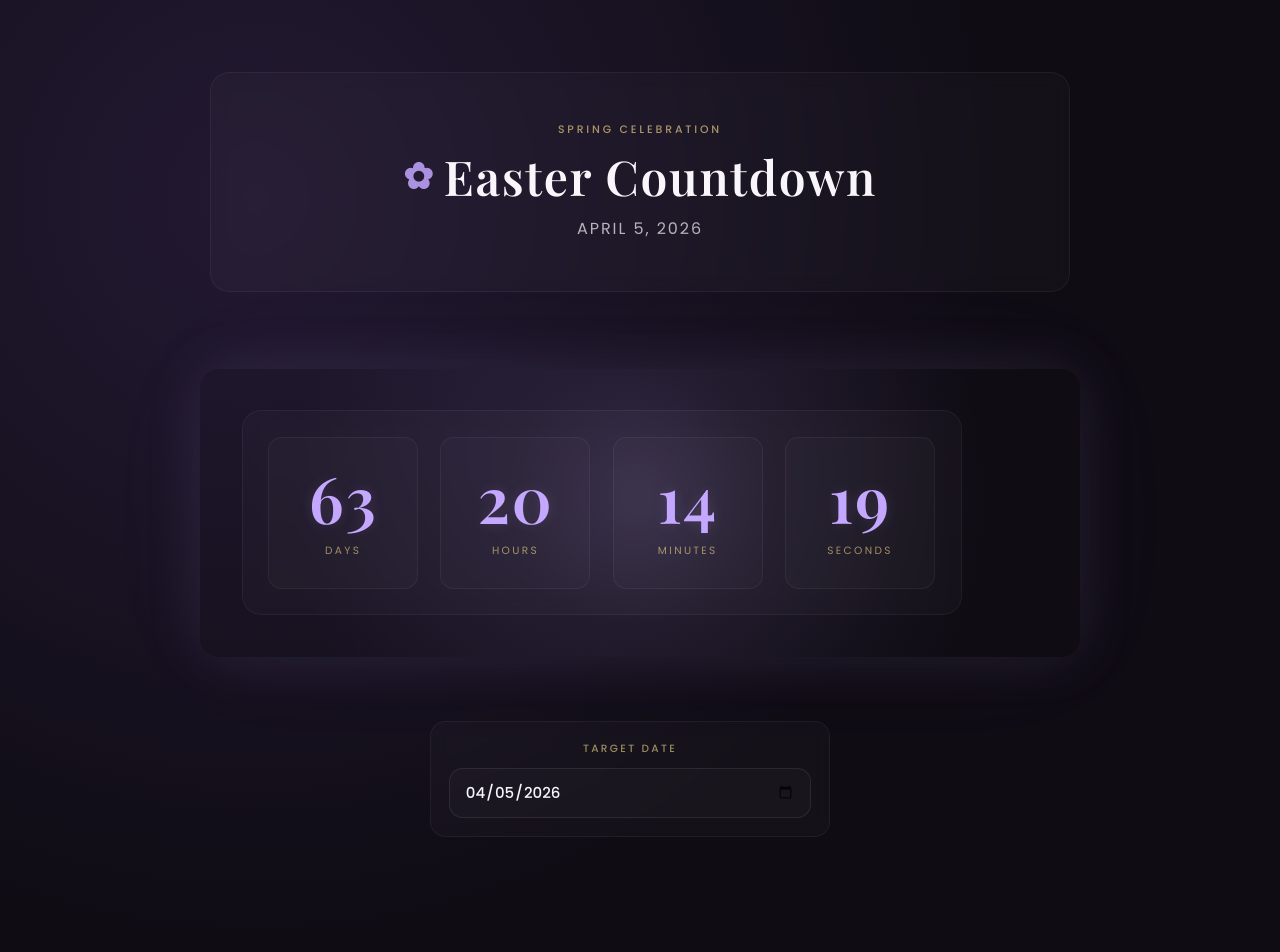
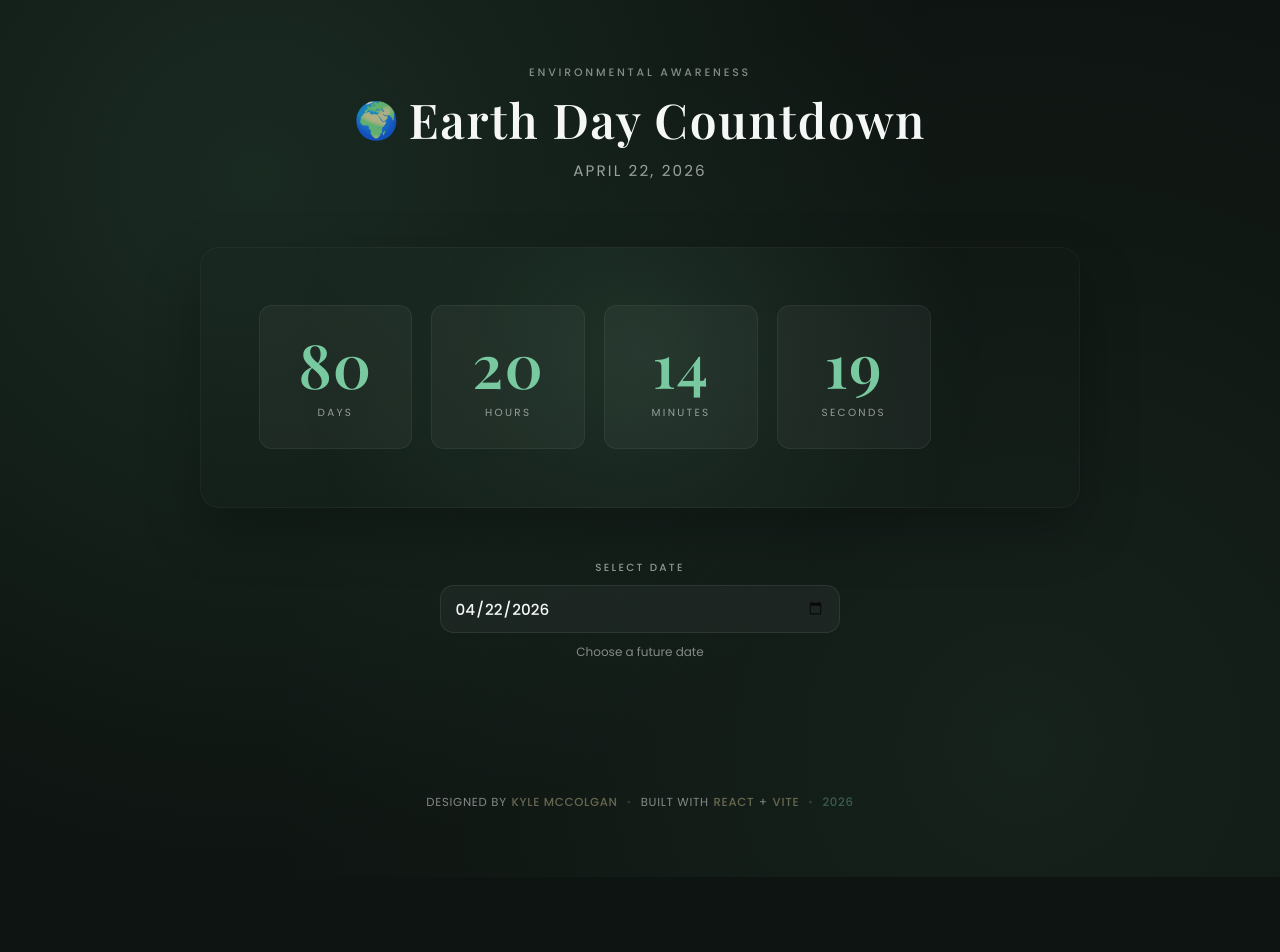
Before and after one commit to mcckyle/the-countdown, a React (Vite) app: page / in a window 1280 px wide. Shown: the top 952 px of the page. After the commit the page ends 877 px from the top, so only its background shows below. Built offline with nearby package versions, Linux system fonts and the light colour scheme.

Commit message:
Begin the Earth Day countdown.

```diff
--- a/index.html
+++ b/index.html
@@ -7,20 +7,20 @@
       content="width=device-width, initial-scale=1, viewport-fit=cover"
     />
 
-    <title>Easter Countdown • April 5, 2026</title>
+    <title>Earth Day Countdown • April 22, 2026</title>
     <meta
       name="description"
-      content="A simple, modern countdown leading to Easter Sunday on April 5, 2026."
+      content="A simple, modern countdown to Earth Day on April 22, 2026."
     />
 
     <!-- Open Graph Meta. -->
-    <meta property="og:title" content="Easter Countdown" />
-    <meta property="og:description" content="A modern countdown to Easter Sunday." />
+    <meta property="og:title" content="Earth Day Countdown" />
+    <meta property="og:description" content="A modern countdown to Earth Day." />
     <meta property="og:type" content="website" />
     <meta property="og:locale" content="en_US" />
 
     <!-- Theme. -->
-    <meta name="theme-color" content="#0f0c14" />
+    <meta name="theme-color" content="#0e1411" />
     <meta name="color-scheme" content="dark light" />
 
     <!-- Favicon Imports. -->
@@ -36,7 +36,7 @@
     />
 
     <!-- Prevent White Flash Before CSS Loads. -->
-    <style>html { background: #0f0c14; }</style>
+    <style>html { background: #0e1411; }</style>
   </head>
 
   <body>
--- a/src/App.css
+++ b/src/App.css
@@ -7,13 +7,19 @@
 {
     min-height: 100vh;
     display: flex;
+    justify-content: center;
+    padding: clamp(2rem, 5vw, 4rem) clamp(1.25rem, 4vw, 4rem);
+    color: var(--color-text);
+}
+.app-shell
+{
+    width: 100%;
+    max-width: 880px;
+
+    display: flex;
     flex-direction: column;
     align-items: center;
-
-    padding: clamp(2.5rem, 6vw, 4.5rem) clamp(1.5rem, 5vw, 5rem);
-    gap: clamp(3rem, 6vw, 5rem);
-
-    color: var(--color-text);
+    gap: clamp(2.75rem, 5vw, 4.25rem);
 }
 
 /* ====================================
@@ -21,15 +27,12 @@
 ======================================= */
 .main
 {
-    flex: 1;
     width: 100%;
-    max-width: 880px;
-
     display: flex;
     flex-direction: column;
     align-items: center;
 
-    gap: clamp(2.75rem, 5vw, 4.25rem);
+    gap: clamp(2.25rem, 4vw, 3.25rem);
     text-align: center;
 }
 
@@ -39,25 +42,27 @@
 .countdown-section
 {
     width: 100%;
-    padding: clamp(1.9rem, 4vw, 2.6rem);
+    padding: clamp(1.5rem, 3.5vw, 2.1rem);
     border-radius: var(--radius);
 
     background: radial-gradient(
-        circle at 50% 45%,
-        rgba(196, 167, 255, 0.18) 0%,
-        rgba(196, 167, 255, 0.08) 28%,
+        circle at 50% 40%,
+        rgba(120, 200, 160, 0.10),
+        rgba(120, 200, 160, 0.04) 35%,
         transparent 75%
     );
-    box-shadow: 0 0 60px rgba(196, 167, 255, 0.10),
-                0 0 120px rgba(196, 167, 255, 0.04);
+    border: 1px solid rgba(255, 255, 255, 0.04);
+    box-shadow: 0 22px 55px rgba(0, 0, 0, 0.25);
 
-    transition: transform var(--transition), box-shadow var(--transition);
+    transition: transform var(--transition),
+                box-shadow var(--transition),
+                border-color var(--transition);
 }
 
 /* ====================================
    Date Picker Section Styles.
 ======================================= */
-.date-section { width: 100%; max-width: 420px; }
+.date-section { width: 100%; max-width: 420px; display: flex; justify-content: center; }
 
 /* Hover Effect Styles. */
 @media (hover: hover)
@@ -65,8 +70,8 @@
     .countdown-section:hover
     {
         transform: translateY(-2px);
-        box-shadow: 0 0 80px rgba(196, 167, 255, 0.12),
-                    0 0 140px rgba(196, 167, 255, 0.06);
+        border-color: rgba(120, 200, 160, 0.18);
+        box-shadow: 0 26px 65px rgba(0, 0, 0, 0.28);
     }
 }
 
@@ -75,6 +80,7 @@
  ======================================= */
 @media (max-width: 900px)
 {
-    .main { gap: 2.5rem; }
-    .countdown-section { padding: 1.5rem; }
+    .app-shell { gap: 3rem; }
+    .main { gap: 2.2rem; }
+    .countdown-section { padding: 1.4rem; }
 }
--- a/src/App.jsx
+++ b/src/App.jsx
@@ -1,6 +1,6 @@
 //Filename: App.jsx
 //Author: Kyle McColgan
-//Date: 21 March 2026
+//Date: 10 April 2026
 //Description: This file contains the entry component for the Countdown React project.
 
 import { useState } from "react";
@@ -13,8 +13,8 @@ import "./App.css";
 
 function App()
 {
-  //Target date: Easter Sunday 2026 (April 5th, 2026).
-  const [targetDate, setTargetDate] = useState("2026-04-05T00:00:00");
+  //Target date: Earth Day 2026 (April 22nd, 2026).
+  const [targetDate, setTargetDate] = useState("2026-04-22T00:00:00");
   const today = new Date().toISOString().split("T")[0];
 
   const handleDateChange = (e) => {
@@ -28,6 +28,7 @@ function App()
 
     return (
       <div className="app">
+        <div className="app-shell">
           <Header />
 
           <main className="main">
@@ -46,6 +47,7 @@ function App()
 
           <Footer />
         </div>
+      </div>
     );
 }
 
--- a/src/components/Countdown/Countdown.css
+++ b/src/components/Countdown/Countdown.css
@@ -10,14 +10,10 @@
 
     display: grid;
     grid-template-columns: repeat(4, minmax(0, 1fr));
-    gap: clamp(0.9rem, 2.2vw, 1.4rem);
+    gap: clamp(0.85rem, 2vw, 1.2rem);
 
-    padding: clamp(1.2rem, 2.8vw, 1.6rem);
-
-    background: rgba(255, 255, 255, 0.025);
-    border: 1px solid rgba(255, 255, 255, 0.05);
+    padding: clamp(1.2rem, 2.5vw, 1.5rem);
     border-radius: var(--radius);
-    backdrop-filter: blur(8px);
 }
 
 /* ====================================
@@ -30,19 +26,18 @@
     align-items: center;
     justify-content: center;
 
-    min-height: clamp(8rem, 15vw, 9.5rem);
-    padding: clamp(1rem, 2.2vw, 1.25rem);
-
-    border-radius: calc(var(--radius) - 0.35rem);
-    border: 1px solid rgba(255, 255, 255, 0.05);
-    background: rgba(255, 255, 255, 0.02);
+    min-height: clamp(7.5rem, 14vw, 9rem);
+    padding: clamp(0.9rem, 2vw, 1.2rem);
+    border: 1px solid rgba(255, 255, 255, 0.06);
+    border-radius: calc(var(--radius) - 0.4rem);
+    background: var(--color-surface);
 
     transition: transform var(--transition),
                 border-color var(--transition),
                 background var(--transition);
 }
 /* Countdown Tick Animation Trigger Styles. */
-.time-unit.tick .time-value { animation: tick 0.2s ease; }
+.time-unit.tick .time-value { animation: tick 0.18s ease; }
 
 /* ====================================
    Countdown Numeric Time Value Styles.
@@ -50,14 +45,12 @@
 .time-value
 {
     font-family: var(--heading-font);
-    font-size: clamp(2.6rem, 5.5vw, 4rem);
+    font-size: clamp(2.5rem, 5vw, 3.8rem);
     font-weight: 600;
 
     line-height: 1;
-    letter-spacing: 0.025em;
-
+    letter-spacing: 0.02em;
     color: var(--color-accent);
-    text-shadow: 0 0 14px rgba(196, 167, 255, 0.16);
 }
 
 /* ====================================
@@ -65,13 +58,13 @@
 ======================================= */
 .time-label
 {
-    margin-top: 0.7rem;
-    font-size: 0.66rem;
+    margin-top: 0.6rem;
+    font-size: 0.65rem;
     letter-spacing: 0.22em;
     text-transform: uppercase;
 
-    color: var(--color-highlight);
-    opacity: 0.6;
+    color: var(--color-text);
+    opacity: 0.55;
 }
 
 /* ====================================
@@ -86,7 +79,7 @@
     align-items: center;
     justify-content: center;
     text-align: center;
-    padding: clamp(1.8rem, 4vw, 2.4rem);
+    padding: clamp(1.6rem, 3.5vw, 2.2rem);
 }
 
 /* ====================================
@@ -95,19 +88,17 @@
 .complete-title
 {
     font-family: var(--heading-font);
-    font-size: clamp(2.2rem, 4vw, 2.8rem);
+    font-size: clamp(2.1rem, 4vw, 2.6rem);
     font-weight: 600;
     letter-spacing: 0.04em;
-
     color: var(--color-accent);
-    text-shadow: 0 0 16px rgba(196, 167, 255, 0.16);
 }
-.complete-subtitle { margin-top: 0.7rem; font-size: 0.92rem; letter-spacing: 0.04em; color: var(--color-text); opacity: 0.7; }
+.complete-subtitle { margin-top: 0.6rem; font-size: 0.9rem; opacity: 0.7; }
 
 /* Countdown Desktop Hover Styles. */
 @media (hover: hover)
 {
-    .time-unit:hover { transform: translateY(-2px); border-color: rgba(196, 167, 255, 0.2); background: rgba(255, 255, 255, 0.05); }
+    .time-unit:hover { transform: translateY(-2px); border-color: rgba(196, 167, 255, 0.18); background: rgba(255, 255, 255, 0.06); }
 
 /* ====================================
    Countdown Animations Styles.
@@ -115,7 +106,7 @@
 @keyframes tick
 {
     0% { transform: scale(1); }
-    50% { transform: scale(1.05); }
+    50% { transform: scale(1.04); }
     100% { transform: scale(1); }
 }
 
@@ -124,12 +115,9 @@
  ======================================= */
 @media (max-width: 768px)
 {
-    .countdown { grid-template-columns: repeat(2, minmax(0, 1fr)); gap: 0.9rem; padding: 1.1rem; }
-    .time-unit { min-height: 7.6rem; }
-    .time-value { font-size: clamp(2.3rem, 9vw, 3.3rem); }
+    .countdown { grid-template-columns: repeat(2, minmax(0, 1fr)); }
 }
 @media (max-width: 420px)
 {
     .countdown { grid-template-columns: 1fr; }
-    .time-unit { min-height: 6.8rem; }
 }
--- a/src/components/Countdown/Countdown.jsx
+++ b/src/components/Countdown/Countdown.jsx
@@ -1,9 +1,9 @@
 //Filename: Countdown.jsx
 //Author: Kyle McColgan
-//Date: 3 April 2026
+//Date: 10 April 2026
 //Description: This file contains the parent component for the Countdown React project.
 
-import { useEffect, useRef, useState } from "react";
+import { useState, useEffect, useRef } from "react";
 import { getTimeRemaining } from "../../utils/timeUtils";
 
 import "./Countdown.css"
@@ -47,10 +47,10 @@ function Countdown({ targetDate })
       <section
         className="countdown complete"
         aria-live="polite"
-            aria-label="Countdown complete"
+        aria-label="Earth Day has arrived"
       >
-            <h2 className="complete-title">Easter has arrived</h2>
-            <p className="complete-subtitle">The moment is here.</p>
+        <h2 className="complete-title">Earth Day has arrived</h2>
+        <p className="complete-subtitle">Take a moment to appreciate our planet.</p>
       </section>
     );
   }
@@ -60,7 +60,7 @@ function Countdown({ targetDate })
       className="countdown"
       role="timer"
       aria-live="polite"
-        aria-label="Time remaining until Easter"
+      aria-label="Time remaining until Earth Day"
     >
       {UNITS.map(({ key, label }) => (
         <div key={key} className={`time-unit ${tick ? "tick" : ""}`}>
--- a/src/components/DatePicker/DatePicker.css
+++ b/src/components/DatePicker/DatePicker.css
@@ -10,15 +10,7 @@
 
     display: flex;
     flex-direction: column;
-    gap: 0.65rem;
-    padding: clamp(0.9rem, 2vw, 1.15rem);
-
-    border-radius: calc(var(--radius) - 0.25rem);
-    border: 1px solid rgba(255, 255, 255, 0.05);
-    background: rgba(255, 255, 255, 0.025);
-    backdrop-filter: blur(8px);
-
-    animation: fadeIn 0.6s ease both;
+    gap: 0.55rem;
 }
 
 /* ====================================
@@ -26,13 +18,13 @@
 ======================================= */
 .date-label
 {
-    font-size: 0.66rem;
+    font-size: 0.65rem;
     font-weight: 500;
     letter-spacing: 0.22em;
     text-transform: uppercase;
 
-    color: var(--color-highlight);
-    opacity: 0.6;
+    color: var(--color-text);
+    opacity: 0.55;
 }
 
 /* ====================================
@@ -41,23 +33,21 @@
 .date-input
 {
     width: 100%;
-    min-height: 2.85rem;
-    appearance: none;
-    padding: 0.7rem 0.9rem;
+    min-height: 2.8rem;
+    padding: 0.65rem 0.85rem;
 
     font-family: var(--main-font);
-    font-size: 0.94rem;
+    font-size: 0.95rem;
     font-weight: 500;
 
     color: var(--color-text);
-    background: rgba(255, 255, 255, 0.02);
+    background: var(--color-surface);
 
     border: 1px solid rgba(255, 255, 255, 0.08);
     border-radius: calc(var(--radius) - 0.35rem);
 
     transition: border-color var(--transition),
-                background var(--transition),
-                box-shadow var(--transition);
+                background var(--transition);
 }
 
 /* ====================================
@@ -67,16 +57,16 @@
 {
     outline: none;
     border-color: var(--color-accent);
-    background: rgba(255, 255, 255, 0.03);
-    box-shadow: 0 0 0 2px rgba(196, 167, 255, 0.14);
+    background: rgba(255, 255, 255, 0.04);
 }
+.date-help { font-size: 0.75rem; opacity: 0.5; }
 
 /* ====================================
    DatePicker Calendar Picker Styles.
 ======================================= */
 .date-input::-webkit-calendar-picker-indicator
 {
-    opacity: 0.75;
+    opacity: 0.7;
     cursor: pointer;
 }
 
@@ -85,8 +75,7 @@
 {
     .date-input:hover
     {
-        border-color: rgba(196, 167, 255, 0.25);
-        background: rgba(255, 255, 255, 0.03);
+        border-color: rgba(196, 167, 255, 0.2);
     }
 }
 
--- a/src/components/DatePicker/DatePicker.jsx
+++ b/src/components/DatePicker/DatePicker.jsx
@@ -1,14 +1,15 @@
 //Filename: DatePicker.jsx
 //Author: Kyle McColgan
-//Date: 3 April 2026
+//Date: 10 April 2026
 //Description: This file contains the entry component for the Countdown React project.
 
 import "./DatePicker.css";
 
 export default function DatePicker ({ value, minDate, onChange }) {
   return (
-      <section
+    <div
       className="date-picker"
+      role="group"
       aria-labelledby="date-picker-label"
     >
       <label
@@ -16,7 +17,7 @@ export default function DatePicker ({ value, minDate, onChange }) {
         htmlFor="countdown-date"
         className="date-label"
       >
-          Target date
+        Select date
       </label>
 
       <input
@@ -26,7 +27,12 @@ export default function DatePicker ({ value, minDate, onChange }) {
         value={value}
         min={minDate}
         onChange={onChange}
+        aria-describedby="date-help"
       />
-      </section>
+
+      <span id="date-help" className="date-help">
+        Choose a future date
+      </span>
+    </div>
   );
 };
--- a/src/components/Footer/Footer.css
+++ b/src/components/Footer/Footer.css
@@ -8,11 +8,9 @@
     width: 100%;
     max-width: 860px;
 
-    margin-top: clamp(2.6rem, 6vw, 3.6rem);
-    padding: clamp(0.9rem, 2vw, 1.2rem);
+    margin-top: clamp(2.4rem, 5vw, 3.2rem);
+    padding-top: 1rem;
     text-align: center;
-
-    border-top: 1px solid rgba(255, 255, 255, 0.05);
 }
 
 /* ====================================
@@ -24,16 +22,16 @@
     flex-wrap: wrap;
     justify-content: center;
     align-items: center;
-    gap: 0.35rem;
+    gap: 0.3rem;
 
-    font-size: clamp(0.7rem, 0.4vw + 0.4rem, 0.8rem);
-    line-height: 1.75;
+    font-size: clamp(0.7rem, 0.35vw + 0.45rem, 0.78rem);
+    line-height: 1.7;
 
-    letter-spacing: 0.065em;
+    letter-spacing: 0.06em;
     text-transform: uppercase;
 
     color: var(--color-text);
-    opacity: 0.55;
+    opacity: 0.5;
 }
 
 /* ====================================
@@ -43,9 +41,7 @@
 {
     color: var(--color-highlight);
     font-weight: 500;
-    opacity: 0.85;
-
-    transition: opacity var(--transition);
+    opacity: 0.8;
 }
 
 /* ====================================
@@ -55,7 +51,6 @@
 {
     margin: 0 0.25rem;
     opacity: 0.25;
-    transform: translateY(-0.02em);
 }
 
 /* ====================================
@@ -65,21 +60,19 @@
 {
     color: var(--color-accent);
     font-weight: 500;
-    opacity: 0.85;
+    opacity: 0.75;
 }
 
 /* Footer Desktop Hover Effects Styles. */
-@media (hover: hover)
+/*@media (hover: hover)
 {
     .footer:hover .footer-text { opacity: 0.65; }
-}
+}*/
 
 /* ====================================
    Footer Media Query Styles.
 ======================================= */
 @media (max-width: 600px)
 {
-    .footer { margin-top: 2.4rem; padding-top: 0.85rem; }
-    .footer-text { gap: 0.25rem; font-size: 0.65rem; letter-spacing: 0.05em; }
-    .divider { margin: 0 0.15rem; }
+    .footer-text { font-size: 0.65rem; letter-spacing: 0.05em; }
 }
--- a/src/components/Footer/Footer.jsx
+++ b/src/components/Footer/Footer.jsx
@@ -1,6 +1,6 @@
 //Filename: Footer.jsx
 //Author: Kyle McColgan
-//Date: 3 April 2026
+//Date: 10 April 2026
 //Description: This file contains the Footer component for the Countdown React project.
 
 import "./Footer.css";
@@ -10,13 +10,11 @@ function Footer()
   return (
     <footer className="footer">
       <p className="footer-text">
-        Designed in Saint&nbsp;Louis by{" "}
-        <span className="footer-accent">Kyle McColgan</span>
+        Designed by <span className="footer-accent">Kyle McColgan</span>
 
         <span className="divider" aria-hidden="true">•</span>
 
-        Built with{" "}
-        <span className="footer-accent">React</span> and{" "}
+        Built with <span className="footer-accent">React</span> +{" "}
         <span className="footer-accent">Vite</span>
 
         <span className="divider" aria-hidden="true">•</span>
--- a/src/components/Header/Header.css
+++ b/src/components/Header/Header.css
@@ -8,12 +8,16 @@
     width: 100%;
     max-width: 860px;
     text-align: center;
+
+    display: flex;
+    flex-direction: column;
+    gap: 0.75rem;
 }
 
 /* ====================================
    Header Inner Card Styles.
 ======================================= */
-.header-inner
+/*.header-inner
 {
     padding: clamp(2.1rem, 4.5vw, 3rem) clamp(1.4rem, 4vw, 2.4rem);
     border-radius: var(--radius);
@@ -22,22 +26,20 @@
     backdrop-filter: blur(8px);
 
     animation: fadeIn 0.7s ease both;
-}
+}*/
 
 /* ====================================
    Header Eyebrow Styles.
 ======================================= */
 .header-eyebrow
 {
-    margin-bottom: 0.75rem;
-
     font-size: 0.68rem;
     font-weight: 500;
     letter-spacing: 0.26em;
     text-transform: uppercase;
 
-    color: var(--color-highlight);
-    opacity: 0.65;
+    color: var(--color-text);
+    opacity: 0.5;
 }
 
 /* ====================================
@@ -48,7 +50,7 @@
     display: inline-flex;
     align-items: center;
     justify-content: center;
-    gap: 0.55rem;
+    gap: 0.5rem;
     flex-wrap: wrap;
 
     font-family: var(--heading-font);
@@ -65,9 +67,8 @@
 .header-icon
 {
     font-size: 0.75em;
-    color: var(--color-accent);
-    opacity: 0.85;
-    transform: translateY(-0.05em);
+    opacity: 0.75;
+    transform: translateY(-0.04em);
 }
 
 /* ====================================
@@ -75,14 +76,10 @@
 ======================================= */
 .header-subtitle
 {
-    margin-top: 0.85rem;
-
-    font-size: clamp(0.9rem, 1.3vw, 1rem);
-    letter-spacing: 0.12em;
+    font-size: clamp(0.85rem, 1.2vw, 0.95rem);
+    letter-spacing: 0.14em;
     text-transform: uppercase;
-
-    color: var(--color-text);
-    opacity: 0.7;
+    opacity: 0.6;
 }
 
 /* ====================================
@@ -112,8 +109,6 @@
 ======================================= */
 @media (max-width: 600px)
 {
-    .header-inner { padding: 1.8rem 1.1rem; }
-    .header-eyebrow { font-size: 0.64rem; letter-spacing: 0.22em; }
-    .header-title { font-size: clamp(1.9rem, 7vw, 2.4rem); gap: 0.45rem; }
-    .header-subtitle { font-size: 0.85rem; }
+    .header { gap: 0.6rem; }
+    .header-title { font-size: clamp(1.9rem, 7vw, 2.4rem); }
 }
--- a/src/components/Header/Header.jsx
+++ b/src/components/Header/Header.jsx
@@ -1,6 +1,6 @@
 //Filename: Header.jsx
 //Author: Kyle McColgan
-//Date: 3 April 2026
+//Date: 10 April 2026
 //Description: This file contains the Header component for the Countdown React project.
 
 import "./Header.css";
@@ -9,17 +9,15 @@ function Header()
 {
   return (
     <header className="header">
-      <div className="header-inner">
-        <p className="header-eyebrow">Spring Celebration</p>
+      <p className="header-eyebrow">Environmental Awareness</p>
         <h1 className="header-title">
-          <span className="header-icon" aria-hidden="true">✿</span>
-          Easter Countdown
+          <span className="header-icon" aria-hidden="true">🌍</span>
+          Earth Day Countdown
         </h1>
 
         <p className="header-subtitle">
-          April 5, 2026
+          April 22, 2026
         </p>
-      </div>
     </header>
   );
 }
--- a/src/index.css
+++ b/src/index.css
@@ -5,15 +5,15 @@
 ======================================= */
 :root
 {
-    --color-bg: #0f0c14;
-    --color-bg-deep: #17121f;
+    --color-bg: #0e1411;
+    --color-bg-deep: #151d18;
 
     --color-surface: rgba(255, 255, 255, 0.04);
-    --color-text: #f8f6fb;
+    --color-text: #f4f7f5;
 
-    --color-accent: #c4a7ff;
-    --color-secondary: #f2b5d4;
-    --color-highlight: #f3d98b;
+    --color-accent: #78c8a0; /* Color: Earth Green. */
+    --color-secondary: #a0d8c5;
+    --color-highlight: #e6d7a3;
 
     --main-font: "Poppins", system-ui, sans-serif;
     --heading-font: "Playfair Display", serif;
@@ -45,14 +45,14 @@ body
     line-height: 1.65;
 
     background: radial-gradient(
-      circle at 20% 18%,
-      rgba(36, 26, 52, 0.95) 0%,
-      var(--color-bg) 55%
+      circle at 20% 20%,
+      rgba(60, 110, 85, 0.25),
+      transparent 55%
     ),
     radial-gradient(
-        circle at 85% 80%,
-        rgba(196, 167, 255, 0.05),
-        transparent 50%
+        circle at 80% 85%,
+        rgba(120, 200, 160, 0.08),
+        transparent 60%
     );
 
     -webkit-font-smoothing: antialiased;
```
Also changed, not shown: 1 other file (tests, documents, lock files or other folders). Lines whose indentation alone changed are shown as unchanged.
